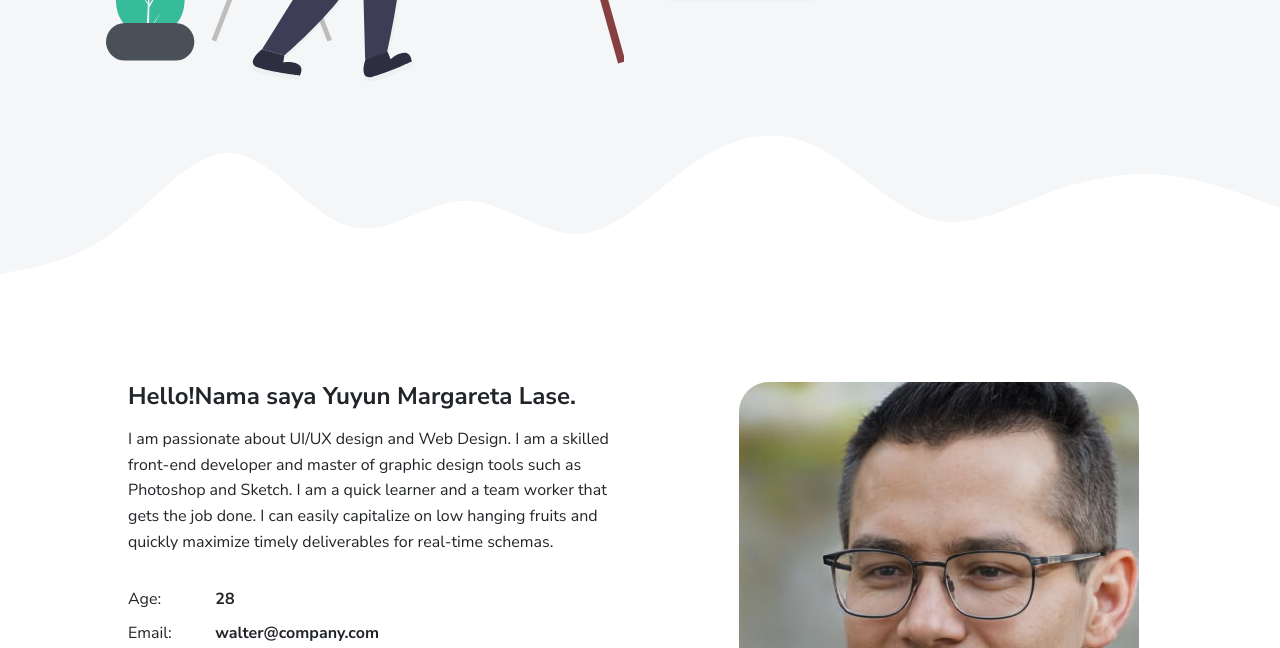
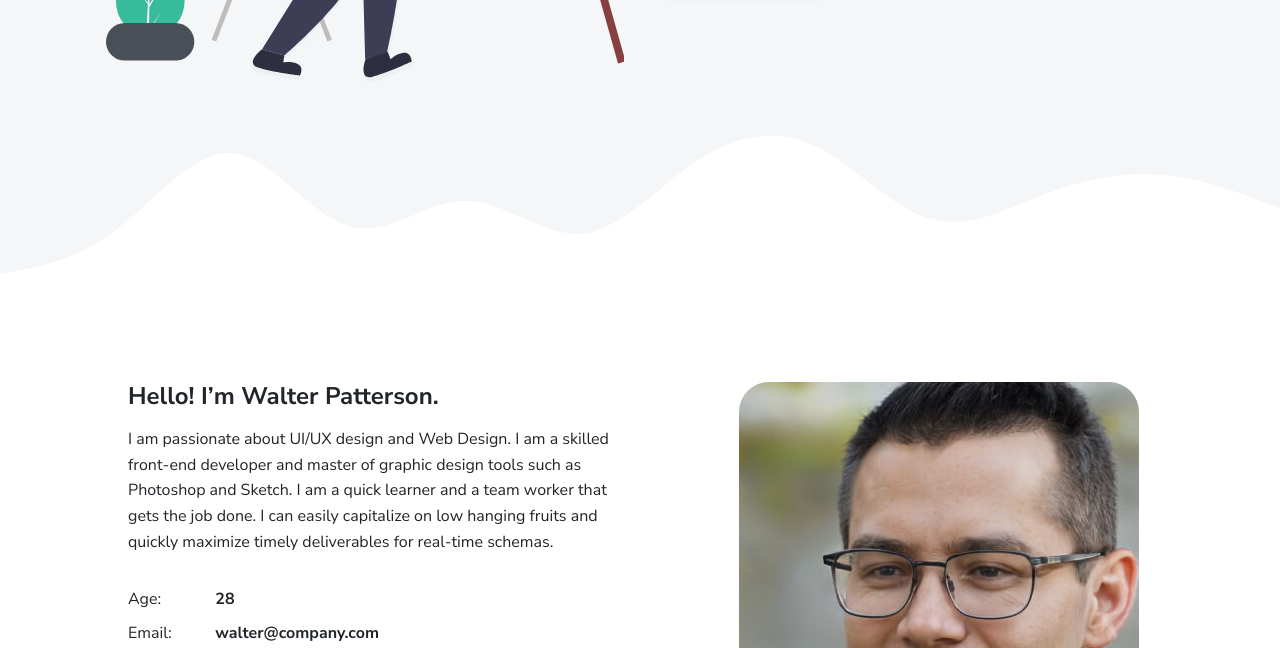
Before and after one commit to yuyunnlasee/yuyunnlasee.github.io, a plain HTML site: page index.html in a window 1280 px wide. Shown: the part 452-1100 px from the top of the page. Drawn offline with Linux system fonts and the light colour scheme.

Commit message:
Update index.html

```diff
--- a/index.html
+++ b/index.html
@@ -79,7 +79,7 @@
   <div class="container-narrow">
     <div class="row">
       <div class="col-md-6">
-        <h2 class="h4 my-2">Hello!Nama saya Yuyun Margareta Lase.</h2>
+        <h2 class="h4 my-2">Hello! I’m Walter Patterson.</h2>
         <p>I am passionate about UI/UX design and Web Design. I am a skilled front-end developer and master of graphic design tools such as Photoshop and Sketch. I am a quick learner and a team worker that gets the job done. I can easily capitalize on low hanging fruits and quickly maximize timely deliverables for real-time schemas.</p>
         <div class="row mt-3">
           <div class="col-sm-2">
```
